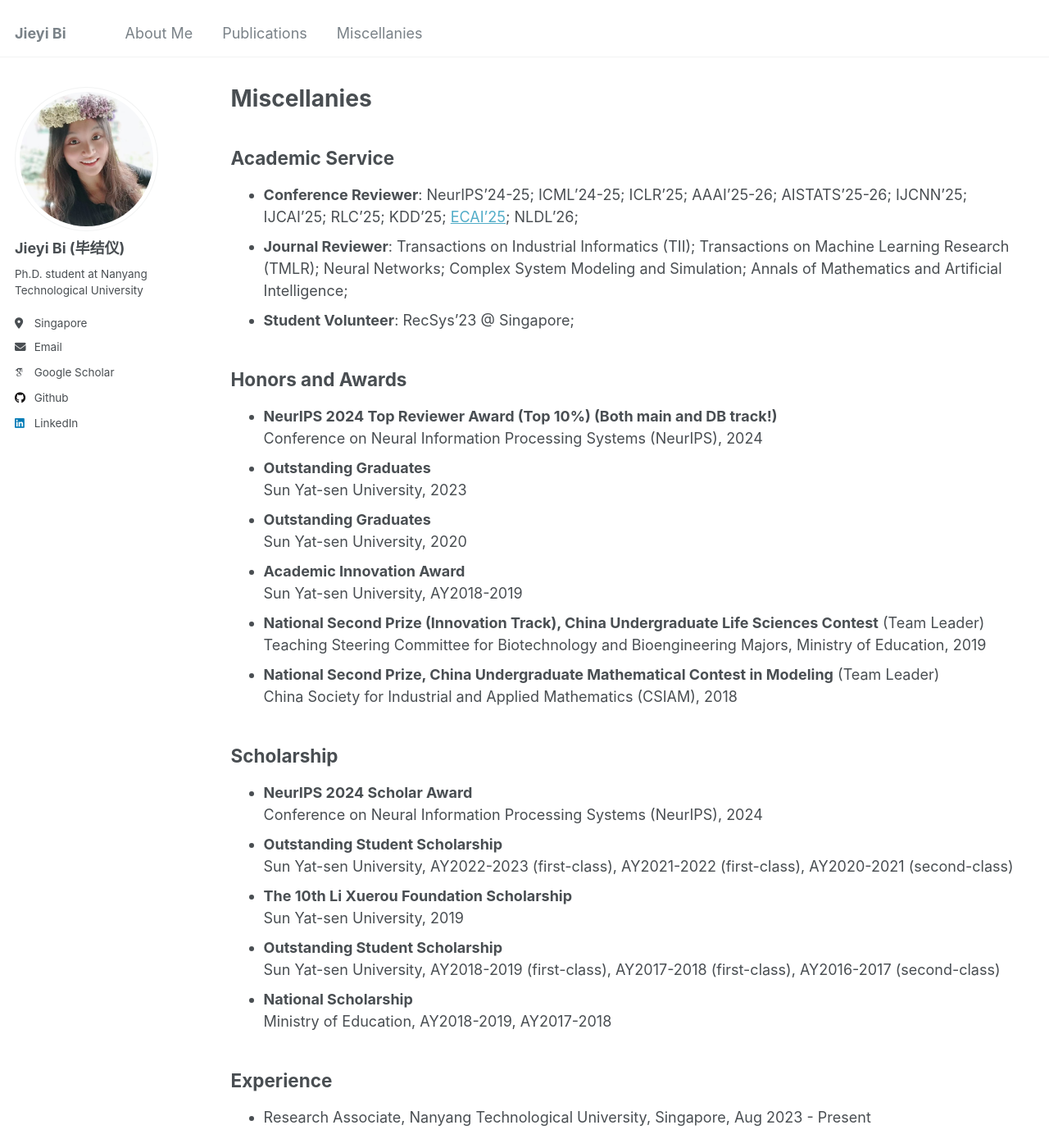
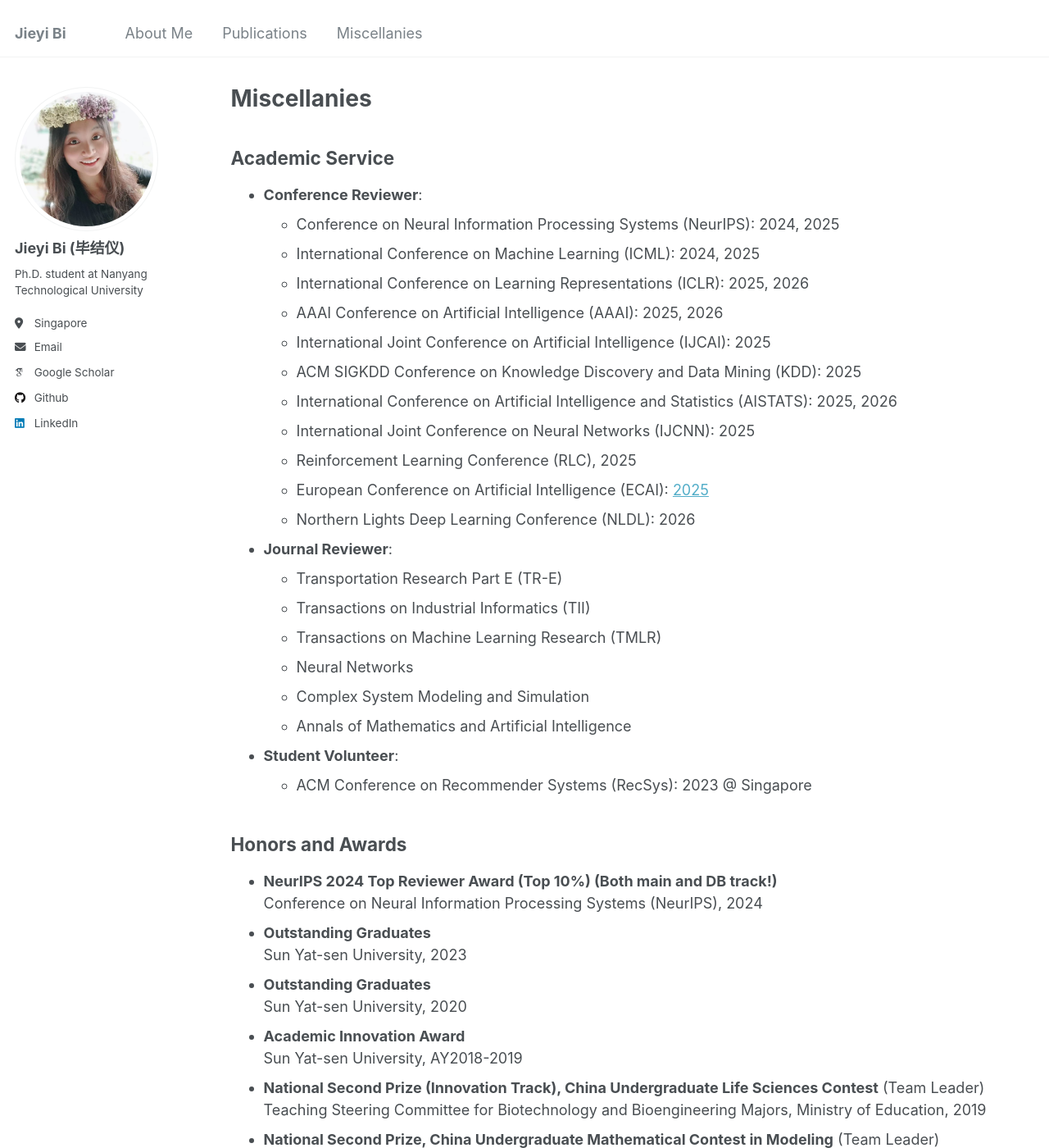
Before and after one commit to jieyibi/jieyibi.github.io, a Jekyll site: the page built from _pages/miscellanies.md, in a window 1280 px wide and 1400 px high. Shown: the whole window at 82% size. Built offline with Jekyll 4.4.1, drawn with Linux system fonts in a browser that asks for light colours; some web fonts are replaced.

Commit message:
Update SERVICE

```diff
--- a/_pages/miscellanies.md
+++ b/_pages/miscellanies.md
@@ -7,9 +7,27 @@ author_profile: true
 
 ## Academic Service
 
-* **Conference Reviewer**: NeurIPS'24-25; ICML'24-25; ICLR'25; AAAI'25-26; AISTATS’25-26; IJCNN'25; IJCAI'25; RLC'25; KDD'25; [ECAI'25](https://ecai2025.org/program-committee/); NLDL'26;
-* **Journal Reviewer**: Transactions on Industrial Informatics (TII); Transactions on Machine Learning Research (TMLR); Neural Networks; Complex System Modeling and Simulation; Annals of Mathematics and Artificial Intelligence;
-* **Student Volunteer**: RecSys'23 @ Singapore;
+* **Conference Reviewer**:
+  * Conference on Neural Information Processing Systems (NeurIPS): 2024, 2025
+  * International Conference on Machine Learning (ICML): 2024, 2025
+  * International Conference on Learning Representations (ICLR): 2025, 2026
+  * AAAI Conference on Artificial Intelligence (AAAI): 2025, 2026
+  * International Joint Conference on Artificial Intelligence (IJCAI): 2025
+  * ACM SIGKDD Conference on Knowledge Discovery and Data Mining (KDD): 2025
+  * International Conference on Artificial Intelligence and Statistics (AISTATS): 2025, 2026
+  * International Joint Conference on Neural Networks (IJCNN): 2025
+  * Reinforcement Learning Conference (RLC), 2025
+  * European Conference on Artificial Intelligence (ECAI): [2025](https://ecai2025.org/program-committee/)
+  * Northern Lights Deep Learning Conference (NLDL): 2026
+* **Journal Reviewer**:
+  * Transportation Research Part E (TR-E)
+  * Transactions on Industrial Informatics (TII)
+  * Transactions on Machine Learning Research (TMLR)
+  * Neural Networks
+  * Complex System Modeling and Simulation
+  * Annals of Mathematics and Artificial Intelligence
+* **Student Volunteer**:
+  * ACM Conference on Recommender Systems (RecSys): 2023 @ Singapore
 
 
 ## Honors and Awards
```
